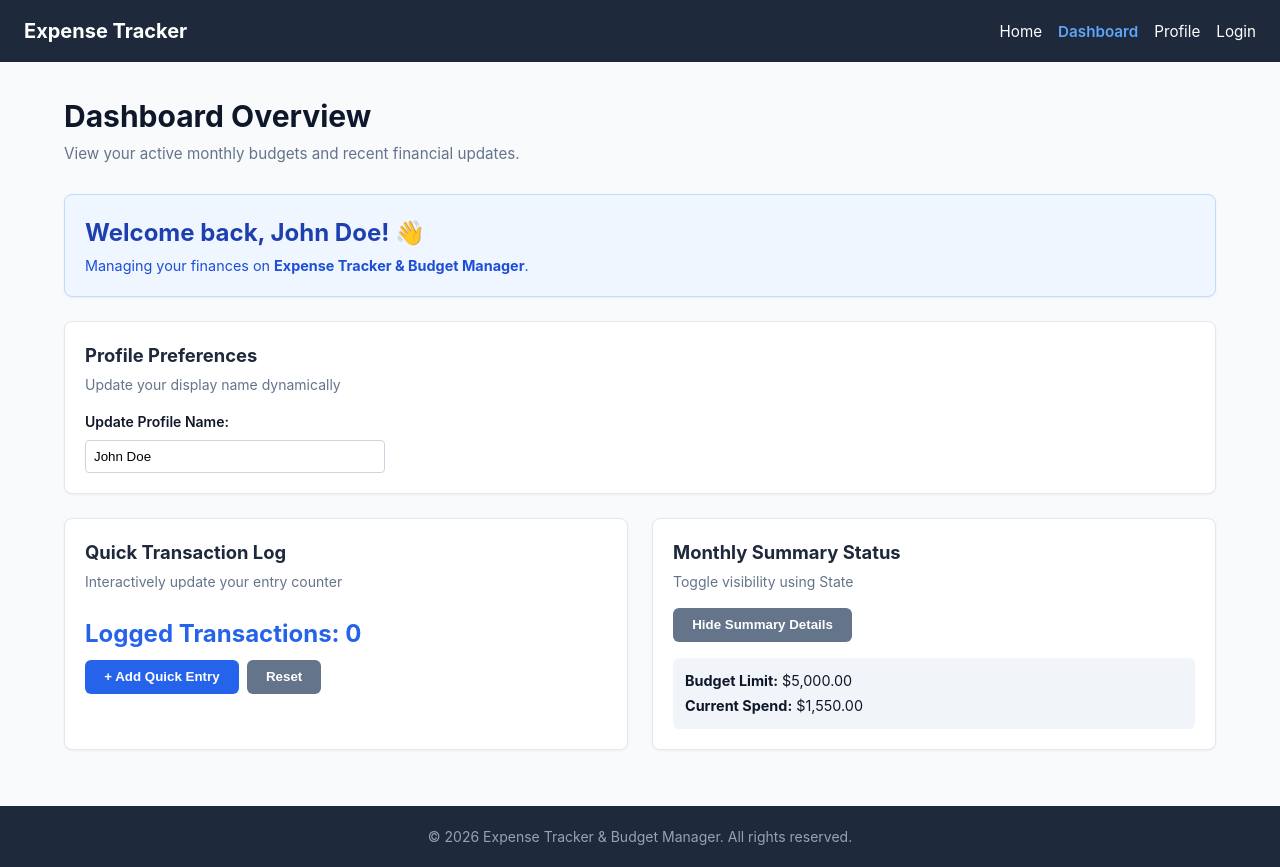
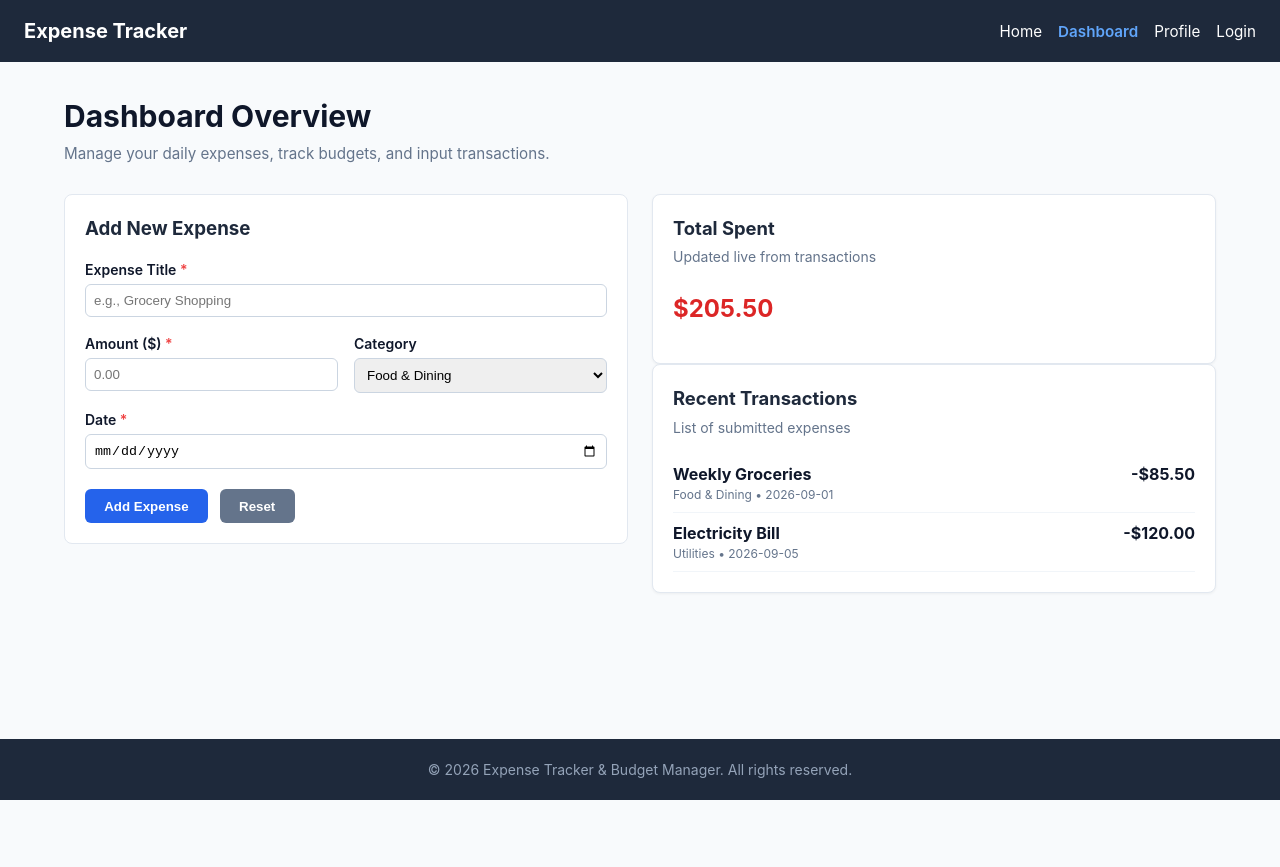
Before and after one commit to Rajenathatal/Expense-Tracker-Budget-Manager, a React (Vite) app in the folder client/: page /dashboard in a window 1280 px wide. After the commit the page ends 800 px from the top, so only its background shows below. Built offline with nearby package versions, Linux system fonts and the light colour scheme.

Commit message:
Complete Sprint 10: Implemented controlled expense form with client-side validation and live state updates

```diff
--- /dev/null
+++ b/client/src/components/ui/ExpenseForm.jsx
@@ -0,0 +1,153 @@
+import { useState } from 'react';
+import Button from './Button';
+
+export default function ExpenseForm({ onAddExpense }) {
+  // Controlled Component State (Exercise 2)
+  const [formData, setFormData] = useState({
+    title: '',
+    amount: '',
+    category: 'Food & Dining',
+    date: ''
+  });
+
+  // Client-Side Validation State (Exercise 4 & 5)
+  const [errors, setErrors] = useState({});
+
+  // Input Change Handler
+  const handleChange = (e) => {
+    const { name, value } = e.target;
+    setFormData((prev) => ({ ...prev, [name]: value }));
+    // Clear field-specific error as the user types
+    if (errors[name]) {
+      setErrors((prev) => ({ ...prev, [name]: '' }));
+    }
+  };
+
+  // Client-Side Validation Rules (Exercise 4)
+  const validateForm = () => {
+    const newErrors = {};
+
+    if (!formData.title.trim()) {
+      newErrors.title = 'Expense title is required.';
+    } else if (formData.title.trim().length < 3) {
+      newErrors.title = 'Title must be at least 3 characters long.';
+    }
+
+    if (!formData.amount) {
+      newErrors.amount = 'Amount is required.';
+    } else if (isNaN(formData.amount) || Number(formData.amount) <= 0) {
+      newErrors.amount = 'Amount must be a positive number.';
+    }
+
+    if (!formData.date) {
+      newErrors.date = 'Date is required.';
+    }
+
+    setErrors(newErrors);
+    return Object.keys(newErrors).length === 0;
+  };
+
+  // Form Submission Handler (Exercise 3)
+  const handleSubmit = (e) => {
+    e.preventDefault(); // Prevents default browser refresh
+
+    if (validateForm()) {
+      const newTransaction = {
+        id: Date.now(),
+        ...formData,
+        amount: parseFloat(formData.amount)
+      };
+
+      if (onAddExpense) {
+        onAddExpense(newTransaction);
+      }
+
+      // Reset Form Data (Exercise 6)
+      handleReset();
+    }
+  };
+
+  // Reset Handler (Exercise 6)
+  const handleReset = () => {
+    setFormData({ title: '', amount: '', category: 'Food & Dining', date: '' });
+    setErrors({});
+  };
+
+  return (
+    <form onSubmit={handleSubmit} style={{ background: '#ffffff', padding: '1.25rem', borderRadius: '8px', border: '1px solid #e2e8f0' }}>
+      <h3 style={{ marginBottom: '1rem', color: '#1e293b' }}>Add New Expense</h3>
+
+      {/* Title Input */}
+      <div style={{ marginBottom: '1rem' }}>
+        <label style={{ display: 'block', fontWeight: '600', marginBottom: '0.25rem', fontSize: '0.875rem' }}>
+          Expense Title <span style={{ color: '#ef4444' }}>*</span>
+        </label>
+        <input
+          type="text"
+          name="title"
+          value={formData.title}
+          onChange={handleChange}
+          placeholder="e.g., Grocery Shopping"
+          style={{ width: '100%', padding: '0.5rem', borderRadius: '6px', border: errors.title ? '1px solid #ef4444' : '1px solid #cbd5e1' }}
+        />
+        {errors.title && <span style={{ color: '#ef4444', fontSize: '0.75rem', marginTop: '0.25rem', display: 'block' }}>{errors.title}</span>}
+      </div>
+
+      {/* Amount & Category Inputs */}
+      <div style={{ display: 'grid', gridTemplateColumns: '1fr 1fr', gap: '1rem', marginBottom: '1rem' }}>
+        <div>
+          <label style={{ display: 'block', fontWeight: '600', marginBottom: '0.25rem', fontSize: '0.875rem' }}>
+            Amount ($) <span style={{ color: '#ef4444' }}>*</span>
+          </label>
+          <input
+            type="number"
+            step="0.01"
+            name="amount"
+            value={formData.amount}
+            onChange={handleChange}
+            placeholder="0.00"
+            style={{ width: '100%', padding: '0.5rem', borderRadius: '6px', border: errors.amount ? '1px solid #ef4444' : '1px solid #cbd5e1' }}
+          />
+          {errors.amount && <span style={{ color: '#ef4444', fontSize: '0.75rem', marginTop: '0.25rem', display: 'block' }}>{errors.amount}</span>}
+        </div>
+
+        <div>
+          <label style={{ display: 'block', fontWeight: '600', marginBottom: '0.25rem', fontSize: '0.875rem' }}>Category</label>
+          <select
+            name="category"
+            value={formData.category}
+            onChange={handleChange}
+            style={{ width: '100%', padding: '0.5rem', borderRadius: '6px', border: '1px solid #cbd5e1' }}
+          >
+            <option value="Food & Dining">Food & Dining</option>
+            <option value="Transportation">Transportation</option>
+            <option value="Utilities">Utilities</option>
+            <option value="Entertainment">Entertainment</option>
+            <option value="Shopping">Shopping</option>
+          </select>
+        </div>
+      </div>
+
+      {/* Date Input */}
+      <div style={{ marginBottom: '1.25rem' }}>
+        <label style={{ display: 'block', fontWeight: '600', marginBottom: '0.25rem', fontSize: '0.875rem' }}>
+          Date <span style={{ color: '#ef4444' }}>*</span>
+        </label>
+        <input
+          type="date"
+          name="date"
+          value={formData.date}
+          onChange={handleChange}
+          style={{ width: '100%', padding: '0.5rem', borderRadius: '6px', border: errors.date ? '1px solid #ef4444' : '1px solid #cbd5e1' }}
+        />
+        {errors.date && <span style={{ color: '#ef4444', fontSize: '0.75rem', marginTop: '0.25rem', display: 'block' }}>{errors.date}</span>}
+      </div>
+
+      {/* Form Action Buttons */}
+      <div style={{ display: 'flex', gap: '0.75rem' }}>
+        <Button type="submit">Add Expense</Button>
+        <Button type="button" variant="secondary" onClick={handleReset}>Reset</Button>
+      </div>
+    </form>
+  );
+}
--- a/client/src/pages/Dashboard/Dashboard.jsx
+++ b/client/src/pages/Dashboard/Dashboard.jsx
@@ -1,79 +1,57 @@
 import { useState } from 'react';
 import PageTitle from '../../components/ui/PageTitle';
 import Card from '../../components/ui/Card';
-import Button from '../../components/ui/Button';
-import WelcomeBanner from '../../components/ui/WelcomeBanner';
+import ExpenseForm from '../../components/ui/ExpenseForm';
 
 export default function Dashboard() {
-  // 1. State for Dynamic User Greeting (Exercise 1 & 5)
-  const [userName, setUserName] = useState('John Doe');
+  const [expenses, setExpenses] = useState([
+    { id: 1, title: 'Weekly Groceries', amount: 85.5, category: 'Food & Dining', date: '2026-09-01' },
+    { id: 2, title: 'Electricity Bill', amount: 120.0, category: 'Utilities', date: '2026-09-05' }
+  ]);
 
-  // 2. State for Notification/Quick Tracker Counter (Exercise 3 & 4)
-  const [transactionCount, setTransactionCount] = useState(0);
+  const handleAddExpense = (newExpense) => {
+    setExpenses((prev) => [newExpense, ...prev]);
+  };
 
-  // 3. State for Conditional Rendering (Exercise 6)
-  const [showSummary, setShowSummary] = useState(true);
+  const totalSpent = expenses.reduce((acc, curr) => acc + curr.amount, 0);
 
   return (
     <div>
       <PageTitle
         title="Dashboard Overview"
-        description="View your active monthly budgets and recent financial updates."
+        description="Manage your daily expenses, track budgets, and input transactions."
       />
 
-      {/* Dynamic Props via WelcomeBanner (Exercise 1) */}
-      <WelcomeBanner username={userName} projectName="Expense Tracker & Budget Manager" />
+      <div style={{ display: 'grid', gridTemplateColumns: '1fr 1fr', gap: '1.5rem' }}>
+        {/* Left Column: Sprint 10 Controlled Expense Form */}
+        <div>
+          <ExpenseForm onAddExpense={handleAddExpense} />
+        </div>
 
-      {/* Exercise 5: Live Input Event Handling */}
-      <Card title="Profile Preferences" description="Update your display name dynamically">
-        <div style={{ display: 'flex', flexDirection: 'column', gap: '0.5rem', maxWidth: '300px' }}>
-          <label style={{ fontSize: '0.875rem', fontWeight: '600' }}>Update Profile Name:</label>
-          <input
-            type="text"
-            value={userName}
-            onChange={(e) => setUserName(e.target.value)}
-            placeholder="Type a new name..."
-            style={{ padding: '0.5rem', borderRadius: '4px', border: '1px solid #cbd5e1' }}
-          />
+        {/* Right Column: Dynamic Expense List */}
+        <div>
+          <Card title="Total Spent" description="Updated live from transactions">
+            <h2 style={{ color: '#dc2626', margin: '0.5rem 0 1rem 0' }}>${totalSpent.toFixed(2)}</h2>
+          </Card>
+
+          <Card title="Recent Transactions" description="List of submitted expenses">
+            {expenses.length === 0 ? (
+              <p style={{ color: '#64748b' }}>No expenses logged yet.</p>
+            ) : (
+              <ul style={{ listStyle: 'none', padding: 0, margin: 0 }}>
+                {expenses.map((exp) => (
+                  <li key={exp.id} style={{ display: 'flex', justifyContent: 'space-between', borderBottom: '1px solid #f1f5f9', padding: '0.5rem 0' }}>
+                    <div>
+                      <strong>{exp.title}</strong>
+                      <span style={{ display: 'block', fontSize: '0.75rem', color: '#64748b' }}>{exp.category} • {exp.date}</span>
+                    </div>
+                    <span style={{ fontWeight: 'bold', color: '#0f172a' }}>-${exp.amount.toFixed(2)}</span>
+                  </li>
+                ))}
+              </ul>
+            )}
+          </Card>
         </div>
-      </Card>
-
-      {/* Exercise 3 & 4: Button Click Event Handling with State */}
-      <div className="grid-layout" style={{ marginTop: '1.5rem' }}>
-        <Card title="Quick Transaction Log" description="Interactively update your entry counter">
-          <h3 style={{ fontSize: '1.5rem', margin: '0.5rem 0', color: '#2563eb' }}>
-            Logged Transactions: {transactionCount}
-          </h3>
-          <div style={{ display: 'flex', gap: '0.5rem' }}>
-            <Button onClick={() => setTransactionCount(transactionCount + 1)}>
-              + Add Quick Entry
-            </Button>
-            <Button variant="secondary" onClick={() => setTransactionCount(0)}>
-              Reset
-            </Button>
-          </div>
-        </Card>
-
-        {/* Exercise 6: Conditional Rendering */}
-        <Card title="Monthly Summary Status" description="Toggle visibility using State">
-          <Button
-            variant={showSummary ? "secondary" : "primary"}
-            onClick={() => setShowSummary(!showSummary)}
-          >
-            {showSummary ? "Hide Summary Details" : "Show Summary Details"}
-          </Button>
-
-          {showSummary ? (
-            <div style={{ marginTop: '1rem', padding: '0.75rem', background: '#f1f5f9', borderRadius: '6px' }}>
-              <p style={{ margin: 0, fontSize: '0.9rem' }}><strong>Budget Limit:</strong> $5,000.00</p>
-              <p style={{ margin: '0.25rem 0 0 0', fontSize: '0.9rem' }}><strong>Current Spend:</strong> $1,550.00</p>
-            </div>
-          ) : (
-            <p style={{ marginTop: '1rem', color: '#94a3b8', fontStyle: 'italic', fontSize: '0.875rem' }}>
-              Summary hidden. Click the button above to reveal details.
-            </p>
-          )}
-        </Card>
       </div>
     </div>
   );
```
